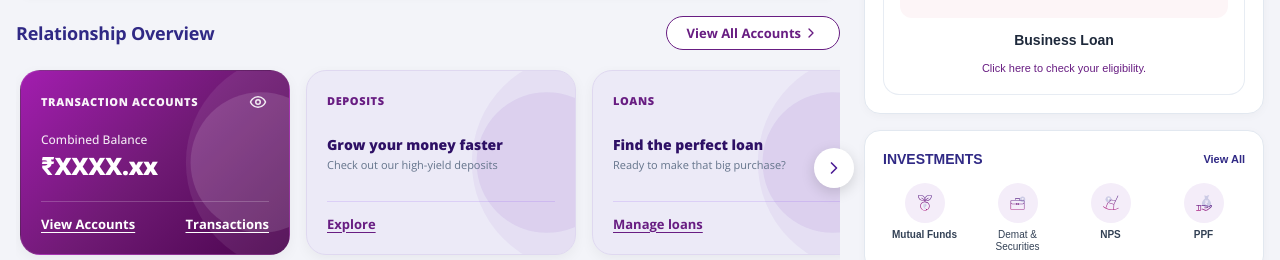
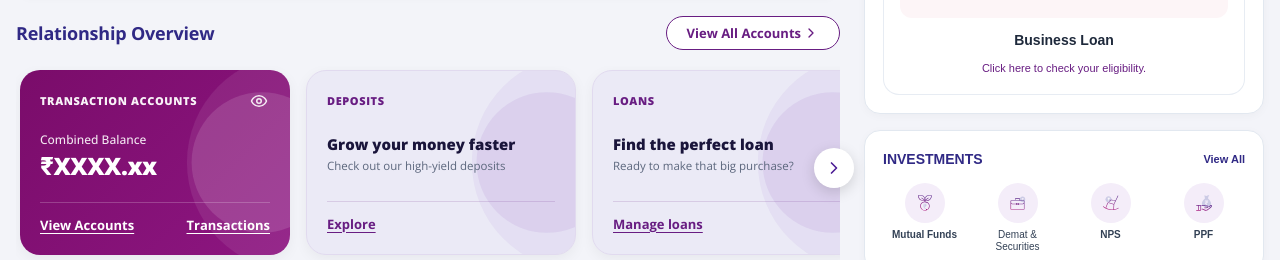
Before and after one commit to umeshchandra0980/sbi, a Next.js app in the folder sbi-banking/frontend/: page /dashboard in a window 1280 px wide. Shown: the part 549-809 px from the top of the page. Built offline with nearby package versions, Linux system fonts and the light colour scheme.

Commit message:
Update relationship cards background colors and typography to match close-up mockup screenshots

```diff
--- a/sbi-banking/frontend/src/components/banking/RelationshipOverviewCards.css
+++ b/sbi-banking/frontend/src/components/banking/RelationshipOverviewCards.css
@@ -186,16 +186,16 @@
 }
 
 .rel-card-main-heading {
-  font-size: 14px;
+  font-size: 15px;
   font-weight: 800;
-  color: #2e1065;
+  color: #1a153b;
   margin: 0 0 4px 0;
   line-height: 1.3;
 }
 
 .rel-card-subtext {
-  font-size: 11px;
-  color: #64748b;
+  font-size: 11.5px;
+  color: #5c677d;
   margin: 0;
   line-height: 1.35;
 }
@@ -212,7 +212,7 @@
 .rel-card-soft-purple .rel-card-footer,
 .rel-card-soft-pink .rel-card-footer,
 .rel-card-soft-blue .rel-card-footer {
-  border-top: 1px solid rgba(124, 58, 237, 0.15);
+  border-top: 1px solid rgba(104, 29, 130, 0.15);
 }
 
 .rel-footer-link {
@@ -237,9 +237,9 @@
 
 /* Card 1: Magenta / Deep Wine Gradient */
 .rel-card-transaction {
-  background: linear-gradient(135deg, #a21daf 0%, #701a75 50%, #4a044e 100%);
+  background: linear-gradient(135deg, #7a0c6a 0%, #8d1681 100%);
   color: #ffffff;
-  border: 1px solid rgba(255, 255, 255, 0.1);
+  border: none;
 }
 
 .rel-card-transaction .rel-card-title {
@@ -248,8 +248,8 @@
 
 /* Soft Purple Card (Deposits, Loans, Investments, General Insurance) */
 .rel-card-soft-purple {
-  background: #eceaf7;
-  border: 1px solid #dfd8f0;
+  background: #ebeaf6;
+  border: 1px solid #e1daef;
   color: #1e293b;
 }
 
```
